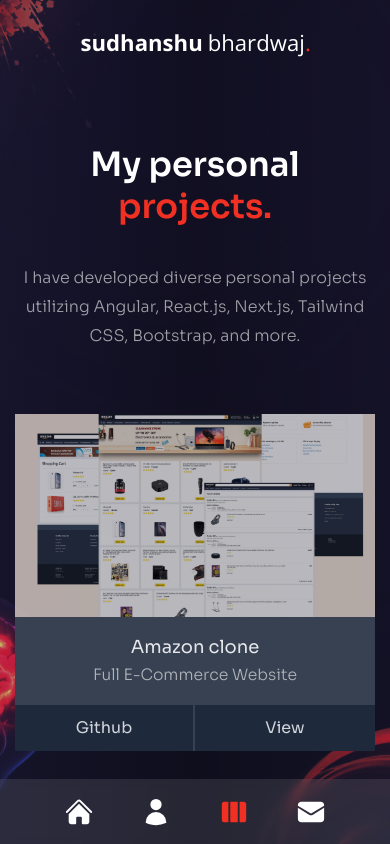
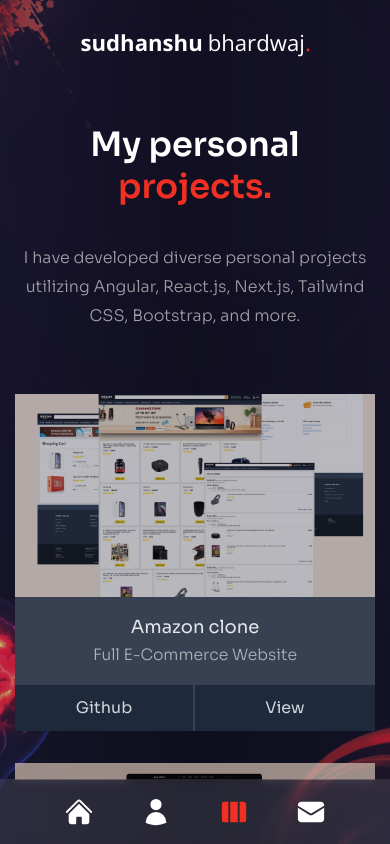
Before and after one commit to Sudhanshu-bh/sb-portfolio, a Next.js app: page /projects in a window 390 px wide. Built offline with nearby package versions, Linux system fonts and the light colour scheme.

Commit message:
minor change

```diff
--- a/pages/projects/index.js
+++ b/pages/projects/index.js
@@ -22,7 +22,7 @@
 							initial="hidden"
 							animate="show"
 							exit="hidden"
-							className="h2 mt-12"
+							className="h2 mt-7 md:mt-12"
 						>
 							My personal <span className="text-accent">projects.</span>
 						</motion.h2>
```
